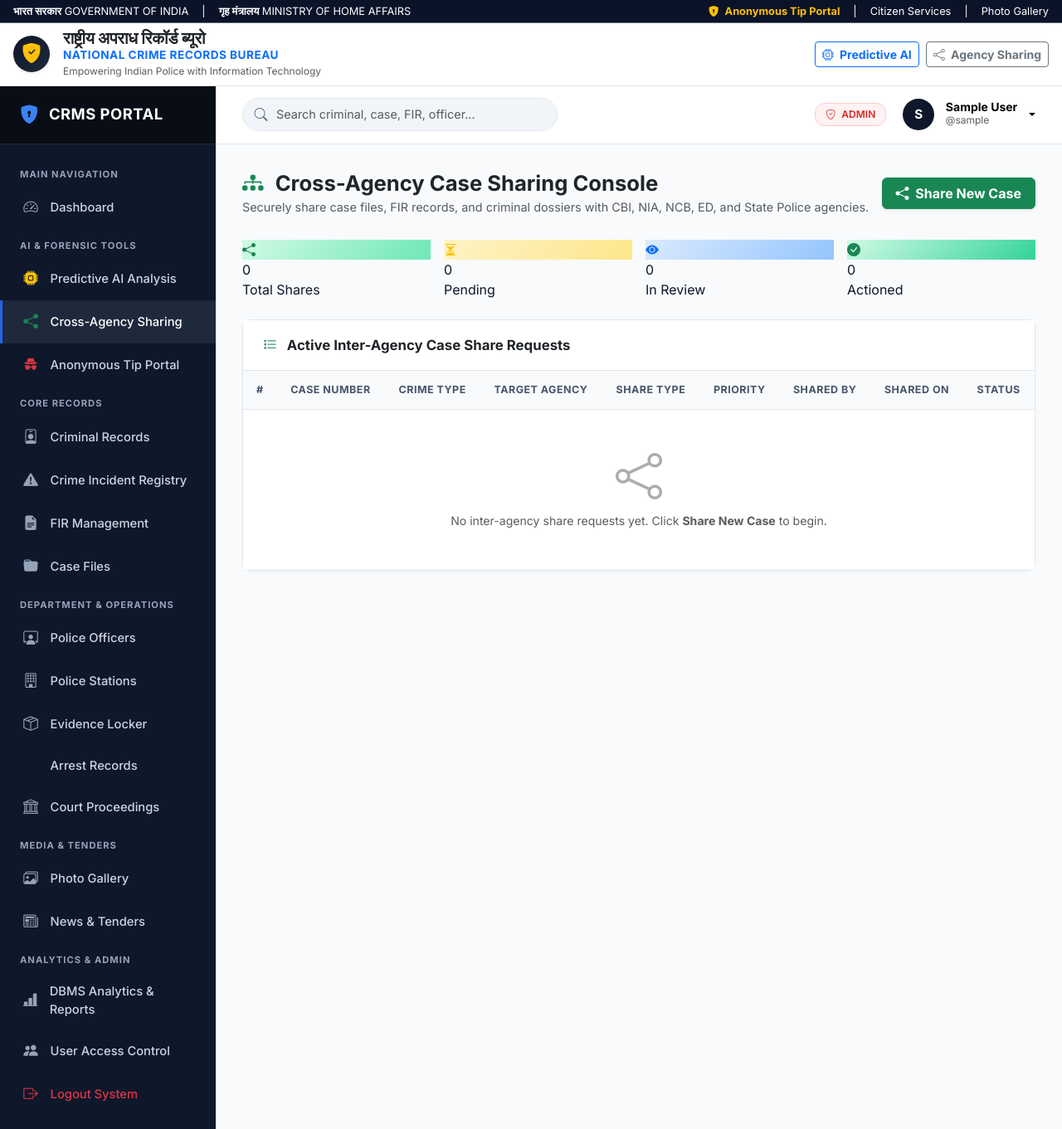
After one commit to Riddhi-garg/Crime_Record_Management, a Flask app: page /cross-agency-sharing in a window 1280 px wide. The commit adds this page. Shown: the whole page at 83% size. Run offline with Flask 3, Linux system fonts and the light colour scheme; the visitor is signed in with stand-in values (Sample User, id 1); data that the repository does not hold is empty.

Commit message:
Replace fingerprint recognition with Cross-Agency Case Sharing module - new route, template, schema table, and sample data

```diff
--- a/app.py
+++ b/app.py
@@ -1208,45 +1208,64 @@ def predictive_analysis():
     )
 
 # ----------------------------------------------------------------------------
-# 13. BIOMETRIC FINGERPRINT RECOGNITION MATCHING ENGINE
+# 13. CROSS-AGENCY CASE SHARING
 # ----------------------------------------------------------------------------
-@app.route('/fingerprint-matching', methods=['GET', 'POST'])
+@app.route('/cross-agency-sharing', methods=['GET', 'POST'])
 @login_required
-def fingerprint_matching():
-    # Retrieve all fingerprint minutiae database records
-    fp_records = database.execute_query(
-        "SELECT fp.*, cr.name as criminal_name, cr.alias, cr.status as criminal_status, cr.phone, cr.gender "
-        "FROM fingerprints fp JOIN criminals cr ON fp.criminal_id = cr.criminal_id ORDER BY cr.name",
+def cross_agency_sharing():
+    """
+    Cross-Agency Sharing module.
+    Allows police stations and agencies to share case files, FIRs, and criminal
+    records with other departments (CBI, State Police, NIA, NCB, ED etc.).
+    """
+    if request.method == 'POST':
+        # Submit a new cross-agency share request
+        case_id = request.form.get('case_id')
+        target_agency = request.form.get('target_agency', '').strip()
+        share_type = request.form.get('share_type', '').strip()
+        priority = request.form.get('priority', 'Normal').strip()
+        notes = request.form.get('notes', '').strip()
+        shared_by = session.get('user_id', 1)
+
+        if case_id and target_agency and share_type:
+            database.execute_query(
+                "INSERT INTO agency_shares (case_id, target_agency, share_type, priority, notes, shared_by_user_id, status, shared_on) "
+                "VALUES (%s, %s, %s, %s, %s, %s, 'Pending', DATE('now'))",
+                params=(case_id, target_agency, share_type, priority, notes, shared_by),
+                commit=True
+            )
+            flash(f'Case file successfully shared with {target_agency}.', 'success')
+        else:
+            flash('Please fill all required fields.', 'warning')
+        return redirect(url_for('cross_agency_sharing'))
+
+    # Load existing share requests
+    shares = database.execute_query(
+        "SELECT ag.*, c.case_number, cr.crime_type, cr.location, u.full_name as shared_by_name "
+        "FROM agency_shares ag "
+        "JOIN cases c ON ag.case_id = c.case_id "
+        "JOIN FIR f ON c.fir_id = f.fir_id "
+        "JOIN crimes cr ON f.crime_id = cr.crime_id "
+        "LEFT JOIN users u ON ag.shared_by_user_id = u.user_id "
+        "ORDER BY ag.shared_on DESC",
         fetchall=True
-    )
+    ) or []
 
-    match_result = None
-    if request.method == 'POST':
-        selected_fp_id = request.form.get('fingerprint_id')
-        uploaded_pattern = request.form.get('minutiae_pattern', '').strip()
-
-        target_record = None
-        if selected_fp_id:
-            target_record = next((f for f in fp_records if str(f['fingerprint_id']) == str(selected_fp_id)), None)
-        elif uploaded_pattern:
-            target_record = fp_records[0] if fp_records else None
-
-        if target_record:
-            match_result = {
-                'match_found': True,
-                'confidence': 98.7 if selected_fp_id else 94.2,
-                'candidate': target_record,
-                'minutiae_count': target_record['ridge_count'] + 12,
-                'matching_algorithm': 'AFIS minutiae-ridge ridge-count pattern matching'
-            }
-        else:
-            match_result = {'match_found': False}
+    # Load all cases for the share form dropdown
+    cases = database.execute_query(
+        "SELECT c.case_id, c.case_number, cr.crime_type, cr.location "
+        "FROM cases c "
+        "JOIN FIR f ON c.fir_id = f.fir_id "
+        "JOIN crimes cr ON f.crime_id = cr.crime_id "
+        "ORDER BY c.case_number DESC",
+        fetchall=True
+    ) or []
 
     return render_template(
-        'fingerprint_matching.html',
-        active_page='fingerprint_matching',
-        fp_records=fp_records,
-        match_result=match_result
+        'cross_agency_sharing.html',
+        active_page='cross_agency_sharing',
+        shares=shares,
+        cases=cases
     )
 
 # ----------------------------------------------------------------------------
--- a/templates/base.html
+++ b/templates/base.html
@@ -52,8 +52,8 @@
             <a href="{{ url_for('predictive_analysis') }}" class="btn btn-sm btn-outline-primary fw-bold">
                 <i class="bi bi-cpu me-1"></i> Predictive AI
             </a>
-            <a href="{{ url_for('fingerprint_matching') }}" class="btn btn-sm btn-outline-secondary fw-bold">
-                <i class="bi bi-fingerprint me-1"></i> AFIS Fingerprint
+            <a href="{{ url_for('cross_agency_sharing') }}" class="btn btn-sm btn-outline-secondary fw-bold">
+                <i class="bi bi-share me-1"></i> Agency Sharing
             </a>
         </div>
     </div>
@@ -84,10 +84,10 @@
                         <span>Predictive AI Analysis</span>
                     </a>
                 </li>
-                <li class="{% if active_page == 'fingerprint_matching' %}active{% endif %}">
-                    <a href="{{ url_for('fingerprint_matching') }}">
-                        <i class="bi bi-fingerprint text-info"></i>
-                        <span>Fingerprint Matching</span>
+                <li class="{% if active_page == 'cross_agency_sharing' %}active{% endif %}">
+                    <a href="{{ url_for('cross_agency_sharing') }}">
+                        <i class="bi bi-share-fill text-success"></i>
+                        <span>Cross-Agency Sharing</span>
                     </a>
                 </li>
                 <li class="{% if active_page == 'tip' or active_page == 'tips_management' %}active{% endif %}">
--- /dev/null
+++ b/templates/cross_agency_sharing.html
@@ -0,0 +1,210 @@
+{% extends "base.html" %}
+
+{% block title %}Cross-Agency Case Sharing Console - CRMS{% endblock %}
+
+{% block content %}
+<div class="page-header">
+    <div>
+        <h1 class="fw-bold text-dark"><i class="bi bi-diagram-3-fill text-success me-2" aria-hidden="true"></i> Cross-Agency Case Sharing Console</h1>
+        <p class="text-muted mb-0">Securely share case files, FIR records, and criminal dossiers with CBI, NIA, NCB, ED, and State Police agencies.</p>
+    </div>
+    <button class="btn btn-success fw-bold shadow-sm px-3" data-bs-toggle="modal" data-bs-target="#shareModal">
+        <i class="bi bi-share-fill me-1" aria-hidden="true"></i> Share New Case
+    </button>
+</div>
+
+<!-- Stats Row -->
+<div class="row g-3 mb-4">
+    <div class="col-6 col-md-3">
+        <div class="crms-stat-card">
+            <div class="crms-stat-icon" style="background: linear-gradient(135deg, #d1fae5, #6ee7b7);"><i class="bi bi-share-fill text-success" aria-hidden="true"></i></div>
+            <div class="crms-stat-value">{{ shares | length }}</div>
+            <div class="crms-stat-label">Total Shares</div>
+        </div>
+    </div>
+    <div class="col-6 col-md-3">
+        <div class="crms-stat-card">
+            <div class="crms-stat-icon" style="background: linear-gradient(135deg, #fef3c7, #fde68a);"><i class="bi bi-hourglass-split text-warning" aria-hidden="true"></i></div>
+            <div class="crms-stat-value">{{ shares | selectattr('status', 'equalto', 'Pending') | list | length }}</div>
+            <div class="crms-stat-label">Pending</div>
+        </div>
+    </div>
+    <div class="col-6 col-md-3">
+        <div class="crms-stat-card">
+            <div class="crms-stat-icon" style="background: linear-gradient(135deg, #dbeafe, #93c5fd);"><i class="bi bi-eye-fill text-primary" aria-hidden="true"></i></div>
+            <div class="crms-stat-value">{{ shares | selectattr('status', 'equalto', 'In Review') | list | length }}</div>
+            <div class="crms-stat-label">In Review</div>
+        </div>
+    </div>
+    <div class="col-6 col-md-3">
+        <div class="crms-stat-card">
+            <div class="crms-stat-icon" style="background: linear-gradient(135deg, #d1fae5, #34d399);"><i class="bi bi-check-circle-fill text-success" aria-hidden="true"></i></div>
+            <div class="crms-stat-value">{{ shares | selectattr('status', 'equalto', 'Actioned') | list | length }}</div>
+            <div class="crms-stat-label">Actioned</div>
+        </div>
+    </div>
+</div>
+
+<!-- Shared Cases Table -->
+<div class="crms-card">
+    <div class="crms-card-header bg-white border-bottom">
+        <h5 class="fw-bold text-dark mb-0"><i class="bi bi-list-stars text-success me-2" aria-hidden="true"></i> Active Inter-Agency Case Share Requests</h5>
+    </div>
+    <div class="crms-card-body p-0">
+        <div class="table-responsive">
+            <table class="table table-custom align-middle mb-0">
+                <thead>
+                    <tr>
+                        <th scope="col">#</th>
+                        <th scope="col">Case Number</th>
+                        <th scope="col">Crime Type</th>
+                        <th scope="col">Target Agency</th>
+                        <th scope="col">Share Type</th>
+                        <th scope="col">Priority</th>
+                        <th scope="col">Shared By</th>
+                        <th scope="col">Shared On</th>
+                        <th scope="col">Status</th>
+                    </tr>
+                </thead>
+                <tbody>
+                    {% for s in shares %}
+                    <tr>
+                        <td class="text-muted small">{{ loop.index }}</td>
+                        <td class="fw-bold">
+                            <a href="{{ url_for('case_details', case_id=s.case_id) }}" class="text-decoration-none text-primary">
+                                {{ s.case_number }}
+                            </a>
+                        </td>
+                        <td class="fw-semibold">{{ s.crime_type }}</td>
+                        <td>
+                            <div class="d-flex align-items-center gap-2">
+                                <i class="bi bi-building text-success" aria-hidden="true"></i>
+                                <span class="fw-semibold text-dark">{{ s.target_agency }}</span>
+                            </div>
+                        </td>
+                        <td><span class="badge bg-light text-dark border">{{ s.share_type }}</span></td>
+                        <td>
+                            {% if s.priority == 'Urgent' %}
+                                <span class="badge bg-danger">Urgent</span>
+                            {% elif s.priority == 'High' %}
+                                <span class="badge bg-warning text-dark">High</span>
+                            {% elif s.priority == 'Normal' %}
+                                <span class="badge bg-info text-dark">Normal</span>
+                            {% else %}
+                                <span class="badge bg-secondary">Low</span>
+                            {% endif %}
+                        </td>
+                        <td>
+                            {% if s.shared_by_name %}
+                                <i class="bi bi-person-badge me-1 text-muted" aria-hidden="true"></i> {{ s.shared_by_name }}
+                            {% else %}
+                                <span class="text-muted fst-italic">System</span>
+                            {% endif %}
+                        </td>
+                        <td class="text-muted small">{{ s.shared_on }}</td>
+                        <td>
+                            {% if s.status == 'Actioned' %}
+                                <span class="badge bg-success">Actioned</span>
+                            {% elif s.status == 'Acknowledged' %}
+                                <span class="badge bg-primary">Acknowledged</span>
+                            {% elif s.status == 'In Review' %}
+                                <span class="badge bg-warning text-dark">In Review</span>
+                            {% elif s.status == 'Rejected' %}
+                                <span class="badge bg-danger">Rejected</span>
+                            {% else %}
+                                <span class="badge bg-secondary">Pending</span>
+                            {% endif %}
+                        </td>
+                    </tr>
+                    {% else %}
+                    <tr>
+                        <td colspan="9" class="text-center py-5 text-muted">
+                            <i class="bi bi-share display-4 d-block mb-2 opacity-50" aria-hidden="true"></i>
+                            No inter-agency share requests yet. Click <strong>Share New Case</strong> to begin.
+                        </td>
+                    </tr>
+                    {% endfor %}
+                </tbody>
+            </table>
+        </div>
+    </div>
+</div>
+
+<!-- Share Case Modal -->
+<div class="modal fade" id="shareModal" tabindex="-1" aria-labelledby="shareModalLabel" aria-modal="true" role="dialog">
+    <div class="modal-dialog modal-lg">
+        <div class="modal-content">
+            <form method="POST" action="{{ url_for('cross_agency_sharing') }}">
+                <div class="modal-header bg-dark text-white">
+                    <h5 class="modal-title text-white" id="shareModalLabel">
+                        <i class="bi bi-share-fill me-2" aria-hidden="true"></i> Share Case with External Agency
+                    </h5>
+                    <button type="button" class="btn-close btn-close-white" data-bs-dismiss="modal" aria-label="Close"></button>
+                </div>
+                <div class="modal-body row g-3 p-4">
+                    <div class="col-md-6">
+                        <label class="form-label fw-bold small" for="case_id_select">CASE TO SHARE *</label>
+                        <select name="case_id" id="case_id_select" class="form-select" required>
+                            <option value="">-- Select Case --</option>
+                            {% for c in cases %}
+                            <option value="{{ c.case_id }}">{{ c.case_number }} — {{ c.crime_type }} ({{ c.location }})</option>
+                            {% endfor %}
+                        </select>
+                    </div>
+                    <div class="col-md-6">
+                        <label class="form-label fw-bold small" for="target_agency_select">TARGET AGENCY *</label>
+                        <select name="target_agency" id="target_agency_select" class="form-select" required>
+                            <option value="">-- Select Agency --</option>
+                            <option>Central Bureau of Investigation (CBI)</option>
+                            <option>National Investigation Agency (NIA)</option>
+                            <option>Narcotics Control Bureau (NCB)</option>
+                            <option>Enforcement Directorate (ED)</option>
+                            <option>Central Industrial Security Force (CISF)</option>
+                            <option>State Crime Investigation Department (CID)</option>
+                            <option>Intelligence Bureau (IB)</option>
+                            <option>Research and Analysis Wing (RAW)</option>
+                            <option>Interpol National Central Bureau</option>
+                        </select>
+                    </div>
+                    <div class="col-md-6">
+                        <label class="form-label fw-bold small" for="share_type_select">SHARE TYPE *</label>
+                        <select name="share_type" id="share_type_select" class="form-select" required>
+                            <option value="">-- Select Type --</option>
+                            <option>Case File</option>
+                            <option>FIR Copy</option>
+                            <option>Criminal Dossier</option>
+                            <option>Evidence Report</option>
+                            <option>Full Investigation Package</option>
+                        </select>
+                    </div>
+                    <div class="col-md-6">
+                        <label class="form-label fw-bold small" for="priority_select">PRIORITY LEVEL *</label>
+                        <select name="priority" id="priority_select" class="form-select">
+                            <option value="Normal">Normal</option>
+                            <option value="High">High</option>
+                            <option value="Urgent">Urgent</option>
+                            <option value="Low">Low</option>
+                        </select>
+                    </div>
+                    <div class="col-12">
+                        <label class="form-label fw-bold small" for="notes_textarea">REASON / NOTES FOR SHARING</label>
+                        <textarea name="notes" id="notes_textarea" class="form-control" rows="3" placeholder="Describe why this case is being shared, any inter-agency overlap, or jurisdiction transfer rationale..."></textarea>
+                    </div>
+                    <div class="col-12">
+                        <div class="alert alert-warning border-0 small mb-0">
+                            <i class="bi bi-exclamation-triangle-fill me-1" aria-hidden="true"></i>
+                            By submitting this form, you confirm this share is authorized under the relevant MHA/State directives and the receiving agency has been notified.
+                        </div>
+                    </div>
+                </div>
+                <div class="modal-footer">
+                    <button type="button" class="btn btn-light fw-bold" data-bs-dismiss="modal">Cancel</button>
+                    <button type="submit" class="btn btn-success fw-bold px-4">
+                        <i class="bi bi-send-fill me-1" aria-hidden="true"></i> Submit Share Request
+                    </button>
+                </div>
+            </form>
+        </div>
+    </div>
+</div>
+{% endblock %}
```
Also changed, not shown: database/sample_data.sql (+8 -8 lines), database/schema.sql (+18 -14 lines), templates/dashboard.html (+9 -9 lines), templates/fingerprint_matching.html (deleted, +0 -155 lines).
